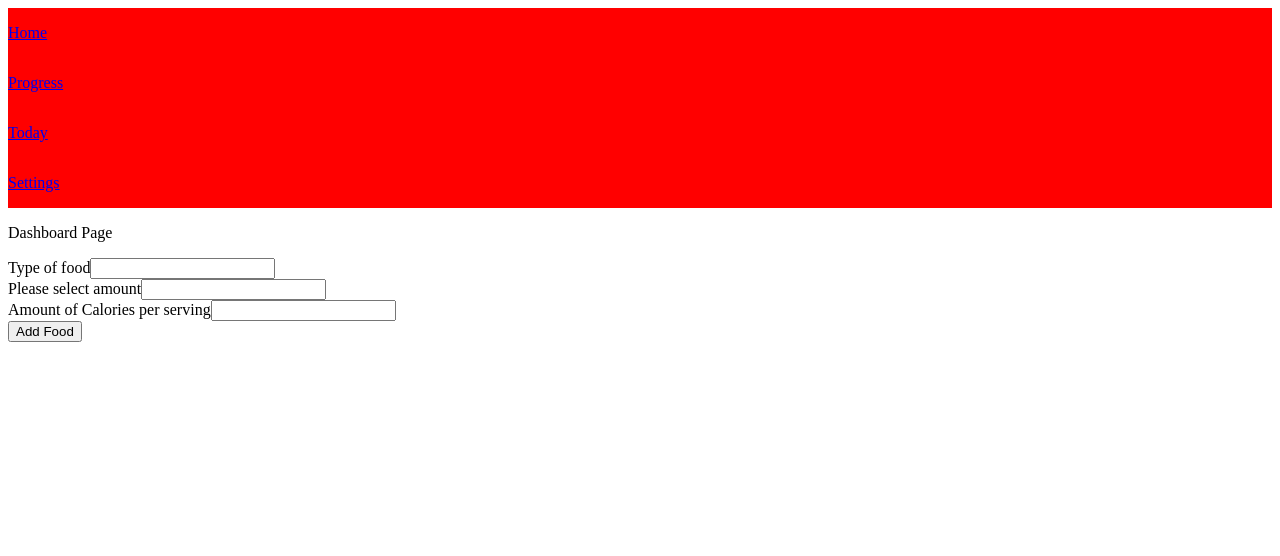
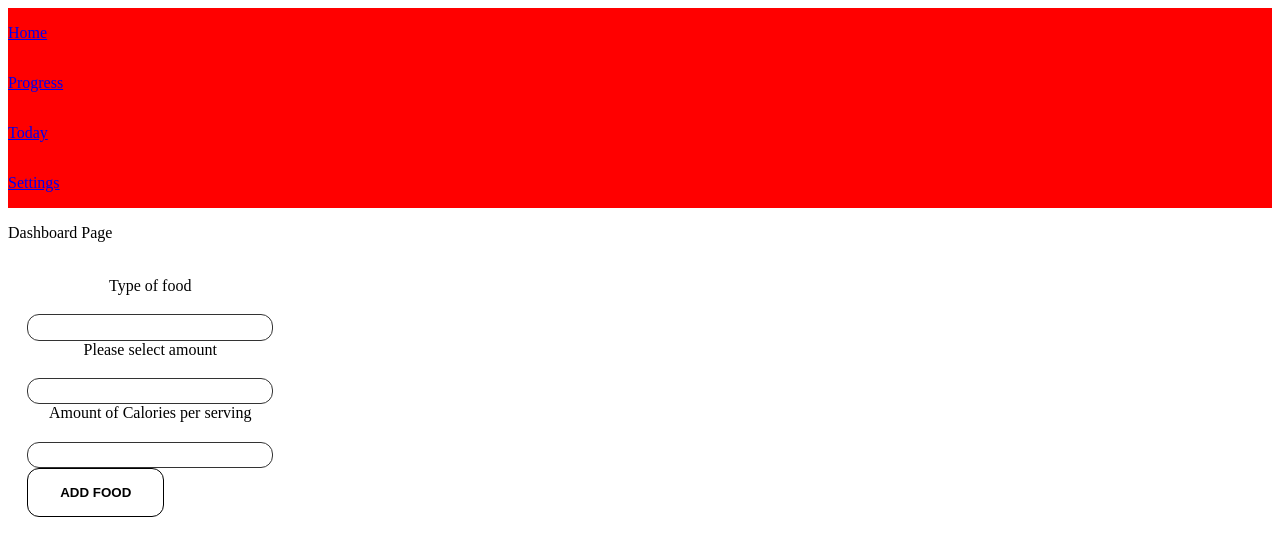
Before and after one commit to PattyBarnas/fit-calories, a Next.js app: page /dashboard/today in a window 1280 px wide. Shown: the top 556 px of the page. Built offline with nearby package versions, Linux system fonts and the light colour scheme.

Commit message:
added styles to meal form

```diff
--- a/src/app/dashboard/today/page.tsx
+++ b/src/app/dashboard/today/page.tsx
@@ -2,45 +2,52 @@
 
 import { createTodaysMeal } from "@/app/lib/actions";
 import { useFormState } from "react-dom";
+import styles from "@/app/dashboard/today/today.module.css";
 
 export default function Today() {
   const initialState = { message: null, errors: {} };
   const [state, dispatch] = useFormState(createTodaysMeal, initialState);
   return (
-    <form action={dispatch}>
+    <form className={styles.form} action={dispatch}>
       <div>
-        <div>
+        <div className={styles.div}>
           <label htmlFor="food-type">Type of food</label>
-          <input type="text" />
+          <input type="text" className={styles.input} />
         </div>
         <div>
           {state.errors?.type &&
             state.errors.type.map((error: string) => (
-              <p key={error}>{error}</p>
+              <p key={error} className={styles.error}>
+                {error}
+              </p>
             ))}
         </div>
-        <div>
+        <div className={styles.div}>
           <label htmlFor="serving-size">Please select amount</label>
-          <input type="text" />
+          <input type="text" className={styles.input} />
         </div>
         <div>
           {state.errors?.amount &&
             state.errors.amount.map((error: string) => (
-              <p key={error}>{error}</p>
+              <p key={error} className={styles.error}>
+                {error}
+              </p>
             ))}
         </div>
 
-        <div>
+        <div className={styles.div}>
           <label htmlFor="foodType">Amount of Calories per serving</label>
-          <input type="text" />
+          <input type="text" className={styles.input} />
         </div>
         <div>
           {state.errors?.calories &&
             state.errors.calories.map((error: string) => (
-              <p key={error}>{error}</p>
+              <p key={error} className={styles.error}>
+                {error}
+              </p>
             ))}
         </div>
-        <button>Add Food</button>
+        <button className={styles.button}>Add Food</button>
       </div>
     </form>
   );
--- /dev/null
+++ b/src/app/dashboard/today/today.module.css
@@ -0,0 +1,35 @@
+.form {
+  display: flex;
+  flex-direction: column;
+  align-items: flex-start;
+  justify-content: center;
+  width: 70%;
+  gap: 1rem;
+  padding: 1.2rem;
+}
+
+.div {
+  display: flex;
+  flex-direction: column;
+  align-items: center;
+  gap: 1.2rem;
+}
+
+.input {
+  border-radius: 12px;
+  width: 15rem;
+  height: 1.4rem;
+  border: 1.5px solid #333;
+}
+.button {
+  padding: 1rem 2rem;
+  border-radius: 12px;
+  border: 1px solid black;
+  cursor: pointer;
+  background-color: transparent;
+  text-transform: uppercase;
+  font-weight: 600;
+}
+.error {
+  color: #ff6b6b;
+}
--- a/src/app/lib/placeholder-data.ts
+++ b/src/app/lib/placeholder-data.ts
@@ -1,4 +1,4 @@
-const calories = [
+const foods = [
   {
     id: 1,
     name: "Grilled Chicken Breast",
```
